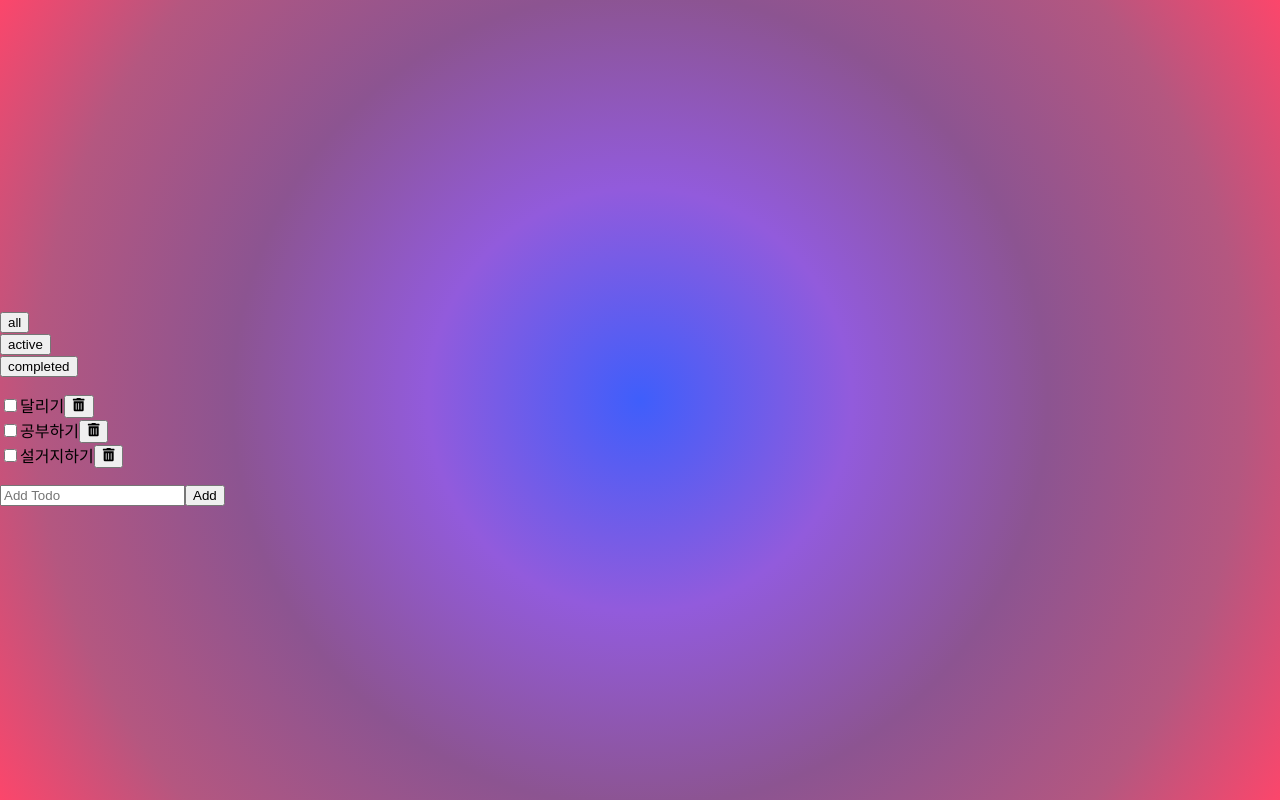
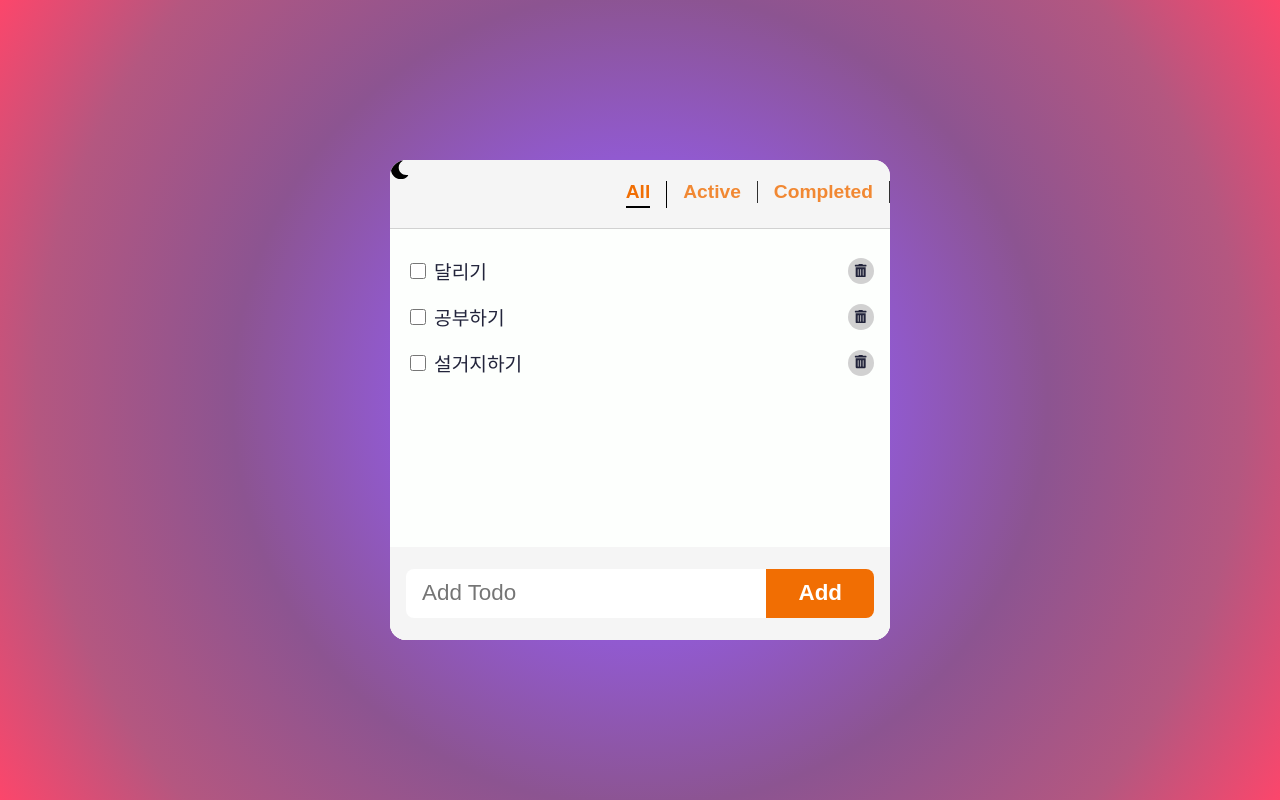
Before and after one commit to HSjjs98/todo_app, a React (Create React App) app: page / in a window 1280 px wide. Built offline with nearby package versions, Linux system fonts and the light colour scheme.

Commit message:
style coding

```diff
--- a/src/App.js
+++ b/src/App.js
@@ -1,5 +1,5 @@
 import "./App.css";
-import React, { useState } from "react";
+import React, { useContext, useState } from "react";
 import TodoList from "./components/TodoList/TodoList";
 import Header from "./components/Header/Header";
 
@@ -8,7 +8,7 @@ function App() {
   const [filter, setFilter] = useState(filters[0])
   return (
     <>
-      <Header filters={filters} onFilterChange={setFilter} />
+      <Header filter={filter} filters={filters} onFilterChange={setFilter} />
       <TodoList filter={filter}/>
     </>
   );
--- a/src/components/AddTodo/AddTodo.js
+++ b/src/components/AddTodo/AddTodo.js
@@ -1,24 +1,25 @@
 import React, { useState } from "react";
-import {v4 as uuidv4} from 'uuid'
+import { v4 as uuidv4 } from "uuid";
+import styles from "./AddTodo.module.css";
 
 export default function AddTodo({ onAdd }) {
   const [text, setText] = useState("");
   const handleChange = (e) => setText(e.target.value);
-  const handleSubmit = e => {
-    e.preventDefault()
-    if(text.trim().length === 0) return
-    onAdd({id: uuidv4(), text, status: 'active'})
-    setText('')
-  }
+  const handleSubmit = (e) => {
+    e.preventDefault();
+    if (text.trim().length === 0) return;
+    onAdd({ id: uuidv4(), text, status: "active" });
+    setText("");
+  };
   return (
-    <form onSubmit={handleSubmit}>
-      <input
+    <form className={styles.form} onSubmit={handleSubmit}>
+      <input className={styles.input}
         type="text"
         placeholder="Add Todo"
         value={text}
         onChange={handleChange}
       />
-      <button>Add</button>
+      <button className={styles.button}>Add</button>
     </form>
   );
 }
--- /dev/null
+++ b/src/components/AddTodo/AddTodo.module.css
@@ -0,0 +1,28 @@
+.form{
+  width: 100%;
+  display: flex;
+  padding: 1.4rem 1rem;
+  background-color: var(--color-bg-dark);
+}
+
+.input{
+  font-size: 1.4rem;
+  padding: 0.7rem 1rem;
+  border: none;
+  outline: none;
+  flex: 1;
+  border-radius: 8px 0 0 8px;
+}
+
+.button{
+  background-color: var(--color-accent);
+  color: var(--color-white);
+  font-weight: bold;
+  font-size: 1.4rem;
+  padding: 0 2rem;
+  border-radius: 0 8px 8px 0;
+}
+
+.button:hover{
+  filter: brightness(125%);
+}
--- a/src/components/Header/Header.js
+++ b/src/components/Header/Header.js
@@ -1,12 +1,17 @@
-import React from "react";
+import React, { useContext } from "react";
+import styles from './Header.module.css'
+import { DarkModeContext } from "../../context/DarkModeContext";
+import {FaMoon} from 'react-icons/fa'
 
-export default function Header({ filters, onFilterChange }) {
+export default function Header({ filter, filters, onFilterChange }) {
+  // const { darkMode, toggleDarkMode } = useContext(DarkModeContext);
   return (
-    <header>
-      <ul>
+    <header className={styles.header}>
+      <FaMoon />
+      <ul className={styles.filters}>
         {filters.map((value, index) => (
           <li key={index}>
-            <button onClick={() => onFilterChange(value)}>{value}</button>
+            <button className={`${styles.filter} ${filter === value && styles.selected}`} onClick={() => onFilterChange(value)}>{value}</button>
           </li>
         ))}
       </ul>
--- /dev/null
+++ b/src/components/Header/Header.module.css
@@ -0,0 +1,37 @@
+.header{
+  display: flex;
+  justify-content: space-between;
+  align-content: center;
+  background-color: var(--color-bg-dark);
+  border-bottom: 1px solid var(--color-grey);
+}
+
+.filters{
+  display: flex;
+}
+
+.filter{
+  font-size: 1.2rem;
+  /* margin: 0rem 0.4rem; */
+  padding: 0 1rem;
+  text-transform: capitalize;
+  background-color: transparent;
+  color: var(--color-accent);
+  opacity: 0.8;
+  font-weight: bold;
+  border-right: 0.5px solid black;
+  cursor: pointer;
+}
+
+.filter:hover,
+.filter.selected {
+  opacity: 1;
+  animation-delay: 0.4s;
+}
+
+.filter.selected::after{
+  content: '';
+  display: block;
+  margin-top: 0.2rem;
+  border: 1.5px solid #000;
+}
--- a/src/components/TodoItem/TodoItem.js
+++ b/src/components/TodoItem/TodoItem.js
@@ -1,5 +1,6 @@
 import React, { useState } from "react";
 import { FaTrashAlt } from "react-icons/fa";
+import styles from "./TodoItem.module.css";
 
 export default function TodoItem({ todo, onUpdate, onDelete, filter }) {
   const [checked, setChecked] = useState(false);
@@ -7,19 +8,24 @@ export default function TodoItem({ todo, onUpdate, onDelete, filter }) {
     setChecked(!checked);
     onUpdate({ ...todo, status: e.target.checked ? "completed" : "active" });
   };
-  if(filter !== 'all' && todo.status !== filter) return;
+  if (filter !== "all" && todo.status !== filter) return;
   return (
-    <li>
+    <li className={styles.todo}>
       <input
+        className={styles.checkbox}
         type="checkbox"
         checked={checked}
         onChange={handlechecked}
         id={`checkbox${todo.id}`}
       />
-      <label htmlFor={`checkbox${todo.id}`}>{todo.text}</label>
-      <button onClick={() => onDelete(todo)}>
-        <FaTrashAlt />
-      </button>
+      <label className={styles.text} htmlFor={`checkbox${todo.id}`}>
+        {todo.text}
+      </label>
+      <span className={styles.icon}>
+        <button className={styles.button} onClick={() => onDelete(todo)}>
+          <FaTrashAlt />
+        </button>
+      </span>
     </li>
   );
 }
--- /dev/null
+++ b/src/components/TodoItem/TodoItem.module.css
@@ -0,0 +1,37 @@
+.todo{
+  display: flex;
+  justify-content: space-between;
+  align-items: center;
+  padding: 0.5rem 1rem;
+  margin: 0.1rem 0;
+  color: var(--color-text);
+}
+
+.checkbox{
+  width: 1rem;
+  height: 1rem;
+  margin-right: 0.5rem;
+}
+
+.text{
+  flex: 1;
+}
+
+.icon{
+  width: 26px;
+  height: 26px;
+  background-color: var(--color-grey);
+  border-radius: 50%;
+  transition: all 150ms ease-out;
+}
+
+.icon:hover{
+  background-color: var(--color-accent);
+  transform: rotate(15deg) scale(1.2);
+}
+
+.button{
+  color: var(--color-text);
+  background-color: transparent;
+  cursor: pointer;
+}
--- a/src/components/TodoList/TodoList.js
+++ b/src/components/TodoList/TodoList.js
@@ -1,6 +1,7 @@
 import React, { useState } from "react";
 import AddTodo from "../AddTodo/AddTodo";
 import TodoItem from "../TodoItem/TodoItem";
+import styles from './TodoList.module.css'
 
 export default function TodoList({filter}) {
   const [todos, setTodos] = useState([
@@ -19,8 +20,8 @@ export default function TodoList({filter}) {
   };
   return (
     <>
-      <section>
-        <ul>
+      <section className={styles.container}>
+        <ul className={styles.list}>
           {todos.map((item) => (
             <TodoItem
               filter={filter}
--- /dev/null
+++ b/src/components/TodoList/TodoList.module.css
@@ -0,0 +1,12 @@
+.container {
+  height: 100%;
+  min-height: 0;
+  display: flex;
+  flex-direction: column;
+  background-color: var(--color-bg);
+}
+
+.list {
+  flex: 1 1 auto;
+  overflow-y: scroll;
+}
--- /dev/null
+++ b/src/context/DarkModeContext.js
@@ -0,0 +1,13 @@
+import React, { createContext, useState } from 'react';
+
+export const DarkModeContext = createContext
+
+export default function DarkModeProvider({children}) {
+  const [darkMode, setDarkMode] = useState(false)
+  const toggleDarkMode = () => setDarkMode(mode => !mode)
+  return (
+    <DarkModeContext.Provider value={{darkMode, toggleDarkMode}}>
+      {children}
+    </DarkModeContext.Provider>
+  );
+}
--- a/src/index.css
+++ b/src/index.css
@@ -4,10 +4,19 @@
   --color-grey: #d1d1d1;
   --color-text: #22243b;
   --color-accent: #f16e03;
+  --color-white: white;
+  --color-scrollbar: #aaa7a7;
 }
 
 #root{
   width: 100%;
+  height: 60%;
+  max-width: 500px;
+  background-color: var(--color-bg-dark);
+  border-radius: 1rem;
+  display: flex;
+  flex-direction: column;
+  overflow: hidden;
 }
 
 body {
@@ -17,13 +26,15 @@ body {
     sans-serif;
   -webkit-font-smoothing: antialiased;
   -moz-osx-font-smoothing: grayscale;
-  width: 100vw;
+  font-size: 1.2rem;
+  /* width: 100vw; */
   height: 100vh;
   display: flex;
   justify-content: center;
   align-items: center;
   background: rgb(63,94,251);
 background: radial-gradient(circle, rgba(63,94,251,1) 0%, rgba(146,91,220,1) 28%, rgba(140,84,145,1) 54%, rgba(180,87,128,1) 80%, rgba(252,70,107,1) 100%);
+accent-color: var(--color-accent);
 }
 
 code {
@@ -31,7 +42,32 @@ code {
     monospace;
 }
 
+*{
+  box-sizing: border-box;
+}
+
 ul{
   list-style: none;
   padding-left: 0;
 }
+
+button{
+  outline: none;
+  border: none;
+}
+
+::-webkit-scrollbar{
+  width: 0.5rem;
+}
+
+::-webkit-scrollbar-track{
+  background-color: var(--color-bg-dark);
+}
+
+::-webkit-scrollbar-thumb{
+  background-color: var(--color-scrollbar);
+}
+
+::-webkit-scrollbar-thumb:hover{
+  background-color: var(--color-accent);
+}
```
